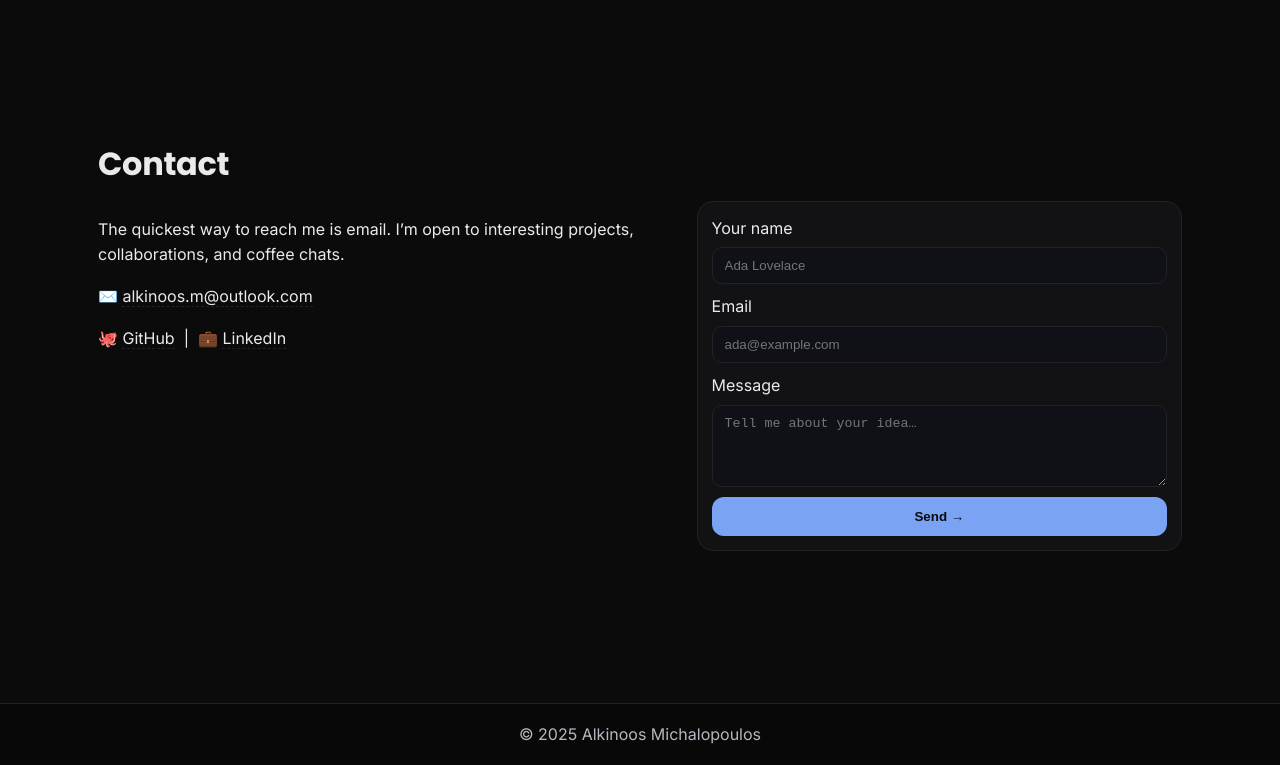
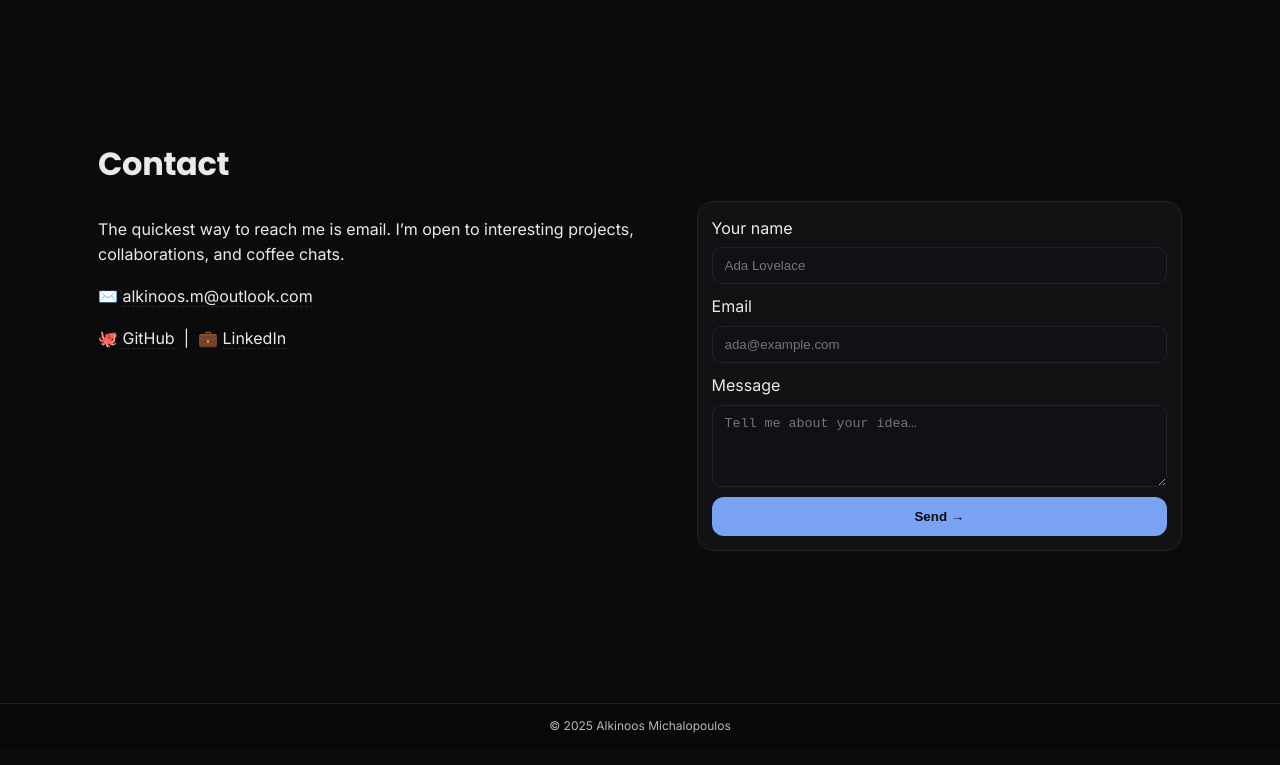
Before and after one commit to Alkan0/personal-website, a Next.js app: page / in a window 1280 px wide. Shown: the part 2063-2828 px from the top of the page. Built offline with nearby package versions, Linux system fonts and the light colour scheme.

Commit message:
footer letters!

```diff
--- a/src/app/page.module.css
+++ b/src/app/page.module.css
@@ -161,8 +161,12 @@
 /* Footer */
 .footer {
   border-top: 1px solid var(--border);
-  padding: 18px; text-align: center; color: var(--muted);
+  padding: 14px;                 /* a bit tighter padding */
+  text-align: center;
+  color: var(--muted);
   background: color-mix(in oklab, var(--bg) 88%, #000 12%);
+  font-size: 12px;               /* smaller text */
+  line-height: 1.4;
 }
 
 /* Reveal animation */
```
